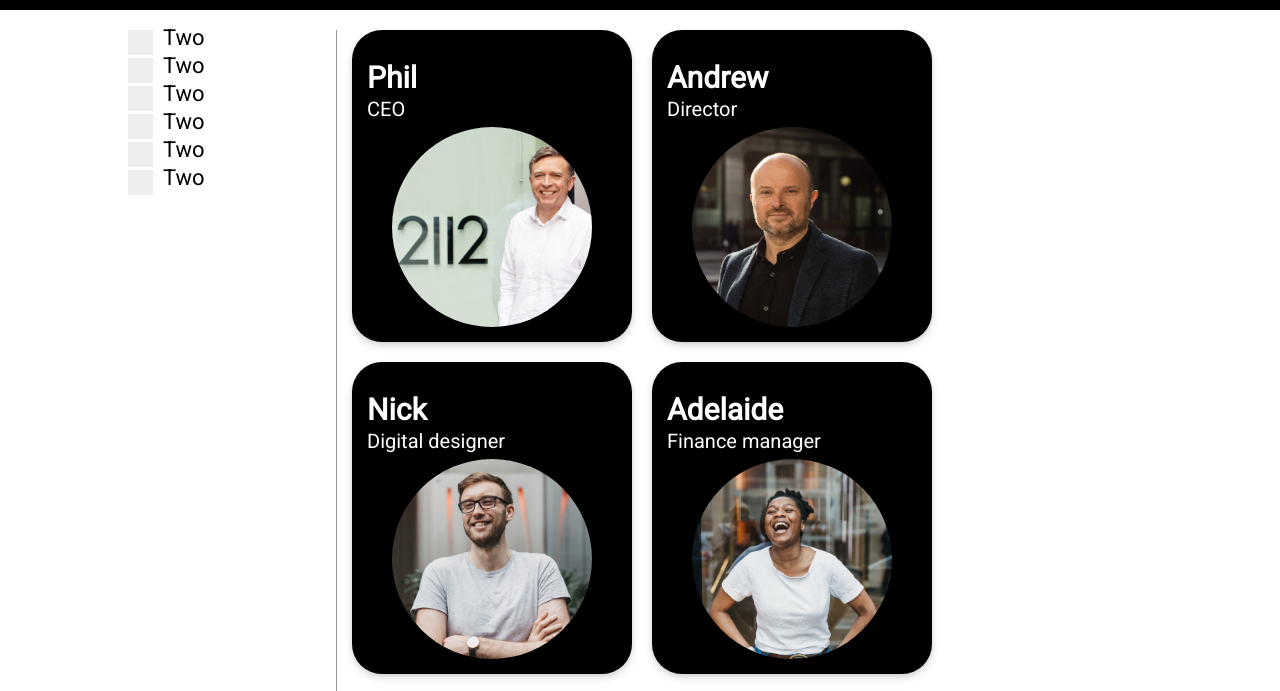
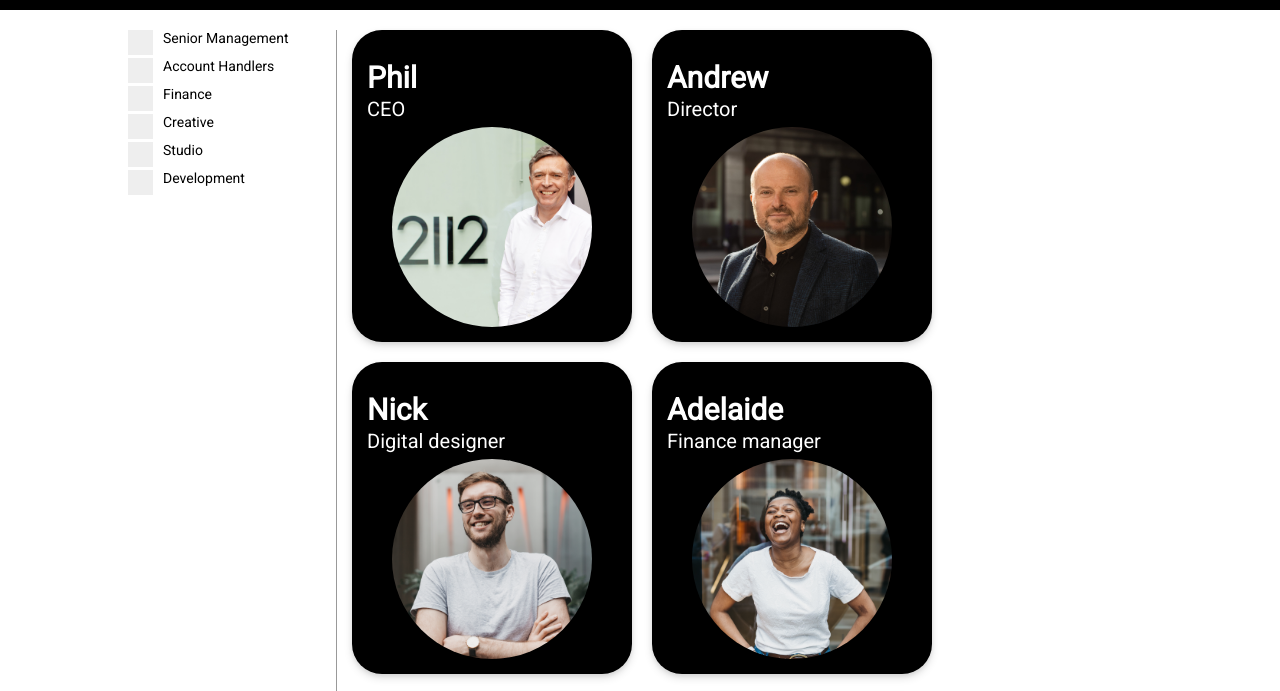
Before and after one commit to Connor2509/org-chart, a plain HTML site: page index.html in a window 1280 px wide. Shown: the part 89-780 px from the top of the page. Drawn offline with nearby package versions, Linux system fonts and the light colour scheme.

Commit message:
fixed filters

```diff
--- a/app.css
+++ b/app.css
@@ -144,7 +144,7 @@ body {
   padding-left: 35px;
   margin-bottom: 12px;
   cursor: pointer;
-  font-size: 22px;
+  font-size: 14px;
   -webkit-user-select: none;
   -moz-user-select: none;
   -ms-user-select: none;
--- a/index.html
+++ b/index.html
@@ -200,7 +200,8 @@
                 <div>
                     <label>
 
-                    <label class="container">Two
+                    <label class="container">
+                        <span x-text="department.name"></span>
                       <input type="checkbox">
                       <span class="checkmark"></span>
 
```
